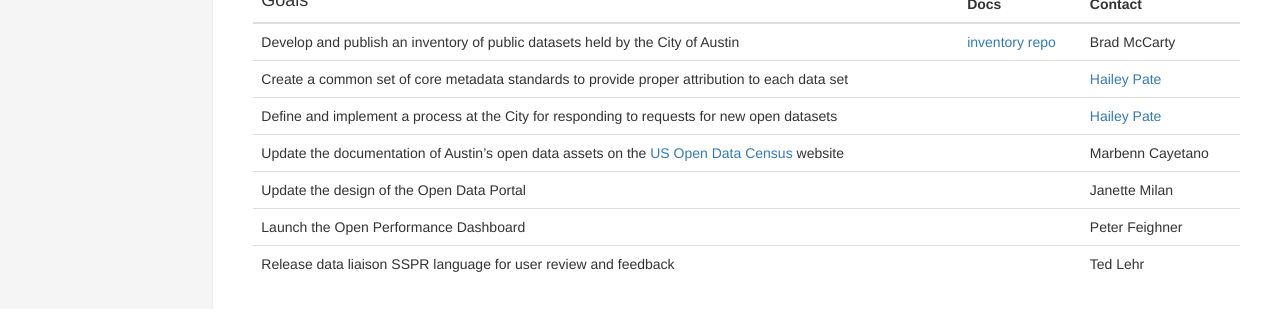
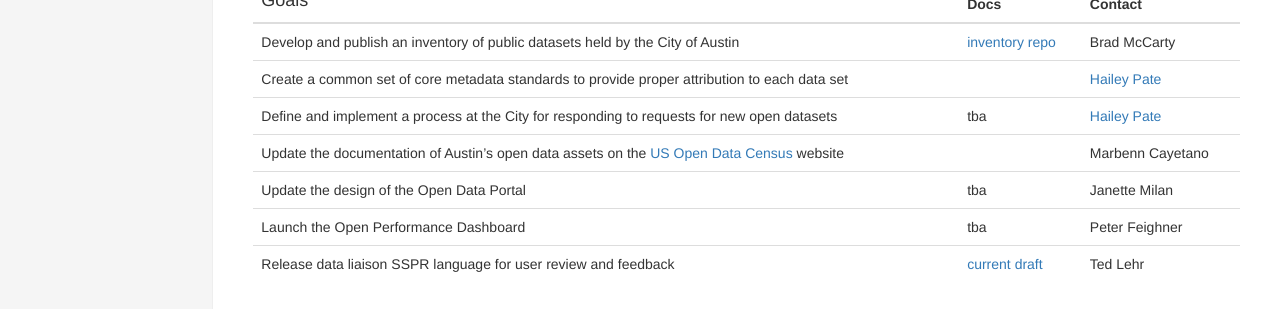
Before and after one commit to cityofaustin/open-data-manual, a Jekyll site: the page built from projects/sprint_2_1.md, in a window 1280 px wide. Shown: the part 591-910 px from the top of the page. Built offline with Jekyll 4.4.1, drawn with Linux system fonts in a browser that asks for light colours; nearby versions of some CDN libraries.

Commit message:
add doc link for ted's project

```diff
--- a/_layouts/project.html
+++ b/_layouts/project.html
@@ -49,7 +49,7 @@ layout: default
 		    </tr>
 		    <tr>
 		      <td>Define and implement a process at the City for responding to requests for new open datasets</td>
-		      <td></td>
+		      <td>tba</td>
 		      <td><a href="http://github.com/haileypate">Hailey Pate</a></td>
 		    </tr>
 		    <tr>
@@ -59,17 +59,17 @@ layout: default
 		    </tr>
 		    <tr>
 		      <td>Update the design of the Open Data Portal</td>
-		      <td></td>
+		      <td>tba</td>
 		      <td>Janette Milan</td>
 		    </tr>
 		    <tr>
 		      <td>Launch the Open Performance Dashboard</td>
-		      <td></td>
+		      <td>tba</td>
 		      <td>Peter Feighner</td>
 		    </tr>
 		    <tr>
 		      <td>Release data liaison SSPR language for user review and feedback</td>
-		      <td></td>
+		      <td><a href="http://cityofaustin.github.io/open-data-docs/liaison-responsibilities/">current draft</a></td>
 		      <td>Ted Lehr</td>
 		    </tr>
   		</tbody>
```
